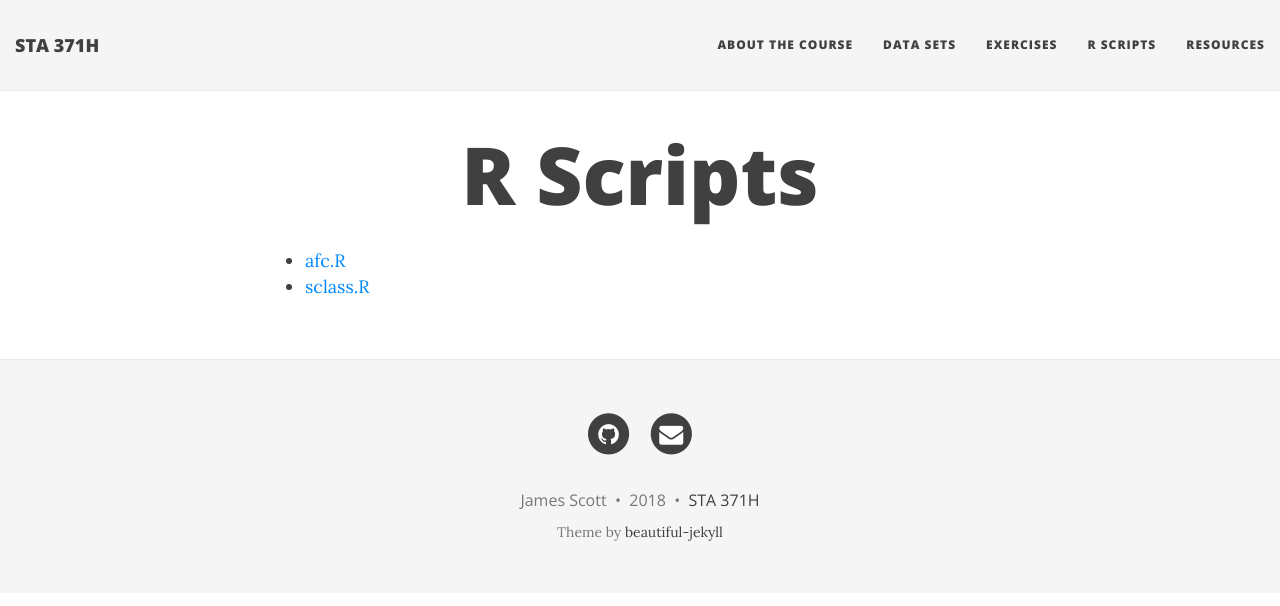
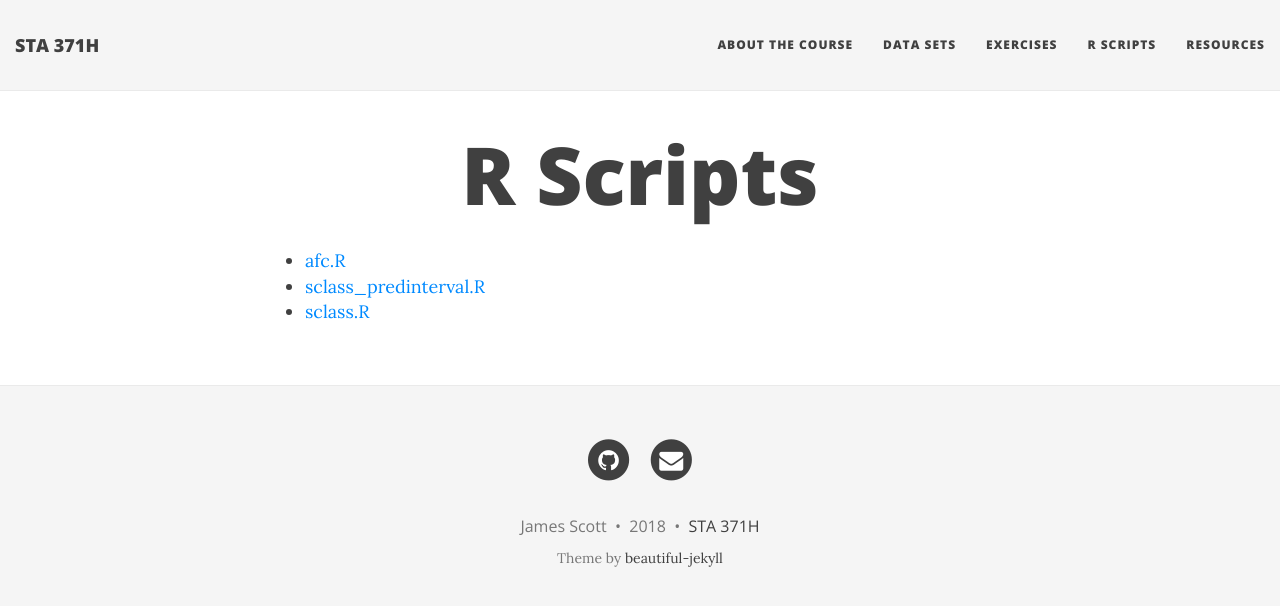
Before and after one commit to jgscott/STA371H_Spring2018, a Jekyll site: the page built from rscripts.html, in a window 1280 px wide. Shown: the top 606 px of the page. Built offline with Jekyll 4.4.1, drawn with Linux system fonts in a browser that asks for light colours; nearby versions of some CDN libraries.

Commit message:
prediction interval

```diff
--- a/_data/r.yml
+++ b/_data/r.yml
@@ -1,2 +1,3 @@
 - r: afc.R
+- r: sclass_predinterval.R
 - r: sclass.R
```
Also changed, not shown: 2 other files.
